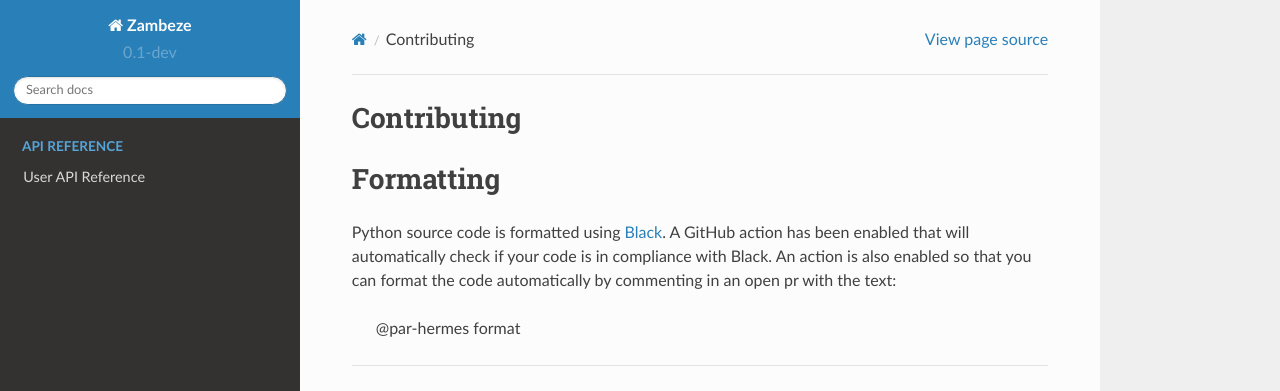
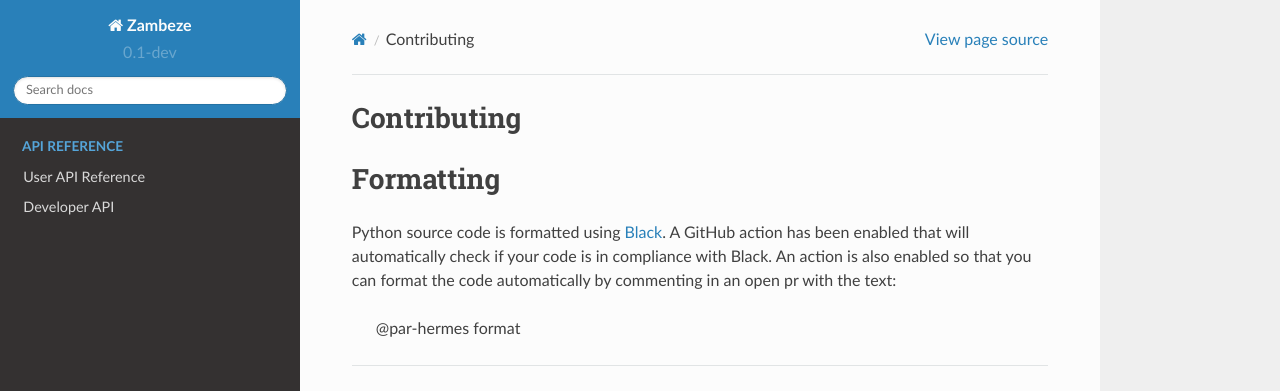
Before and after one commit to ORNL/Zambeze, a Sphinx documentation site: the page built from docs/source/contributing.rst, in a window 1280 px wide. Shown: the top 391 px of the page. Built offline with Sphinx 7.4.7 and the Read the Docs theme 2.0.0, drawn with Linux system fonts in a browser that asks for light colours.

```diff
--- a/docs/source/conf.py
+++ b/docs/source/conf.py
@@ -37,7 +37,8 @@ release = str(__version__)
 # Add any Sphinx extension module names here, as strings. They can be
 # extensions coming with Sphinx (named 'sphinx.ext.*') or your custom
 # ones.
-extensions = ["recommonmark", "sphinx_rtd_theme", "sphinx.ext.autodoc"]
+extensions = ["recommonmark", "sphinx_rtd_theme", "sphinx.ext.autodoc",
+        "sphinx.ext.autosummary"]
 
 # Add any paths that contain templates here, relative to this directory.
 templates_path = ["_templates"]
--- /dev/null
+++ b/docs/source/dev_api_reference.rst
@@ -0,0 +1,8 @@
+
+Developer API
+=============
+
+.. autosummary::
+   :toctree: generated
+
+   zambeze.orchestration.plugins
--- a/docs/source/index.rst
+++ b/docs/source/index.rst
@@ -15,3 +15,4 @@ support@zambeze.org.
     :hidden:
 
     user_api_reference.rst
+    dev_api_reference.rst
```
